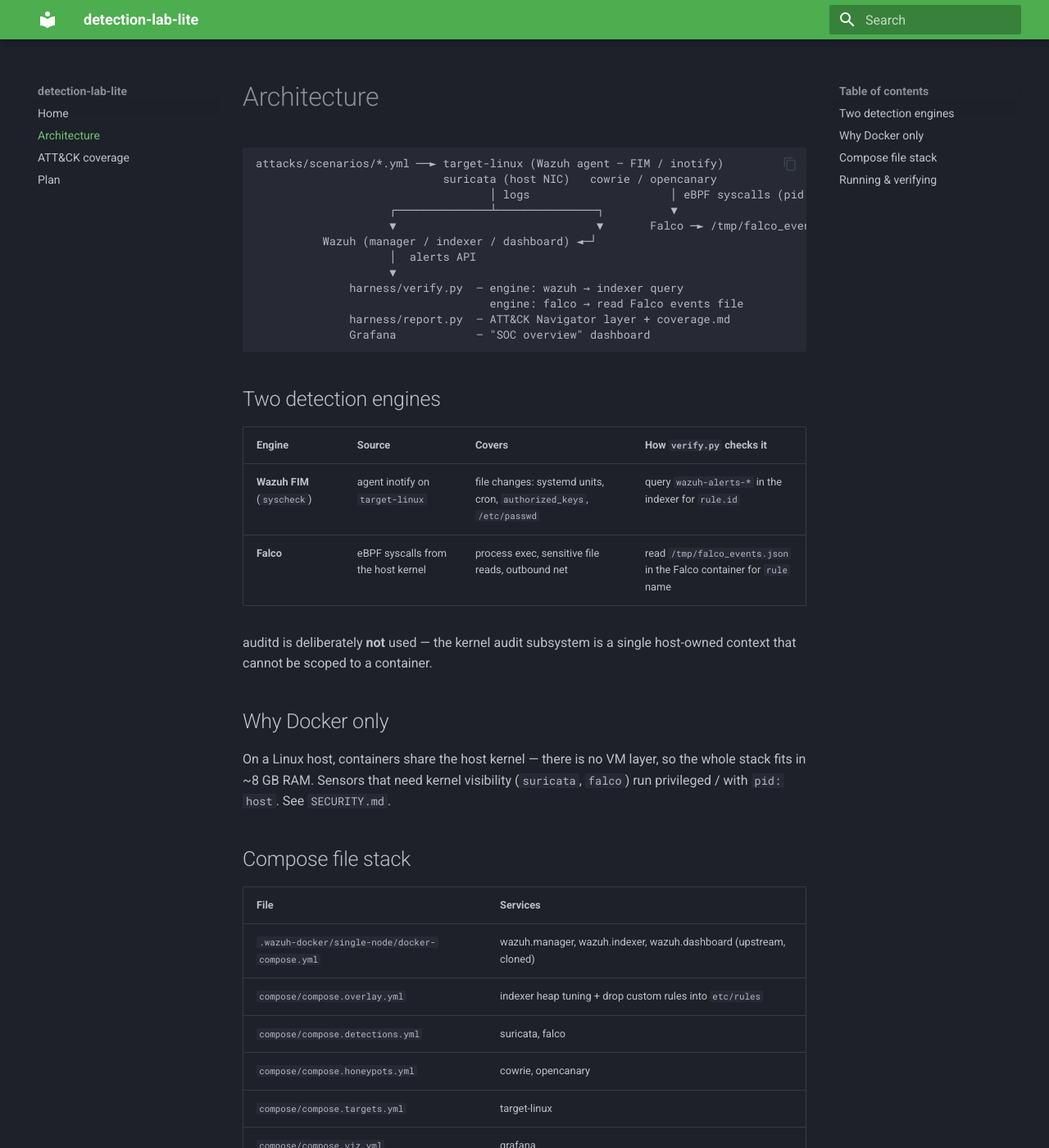
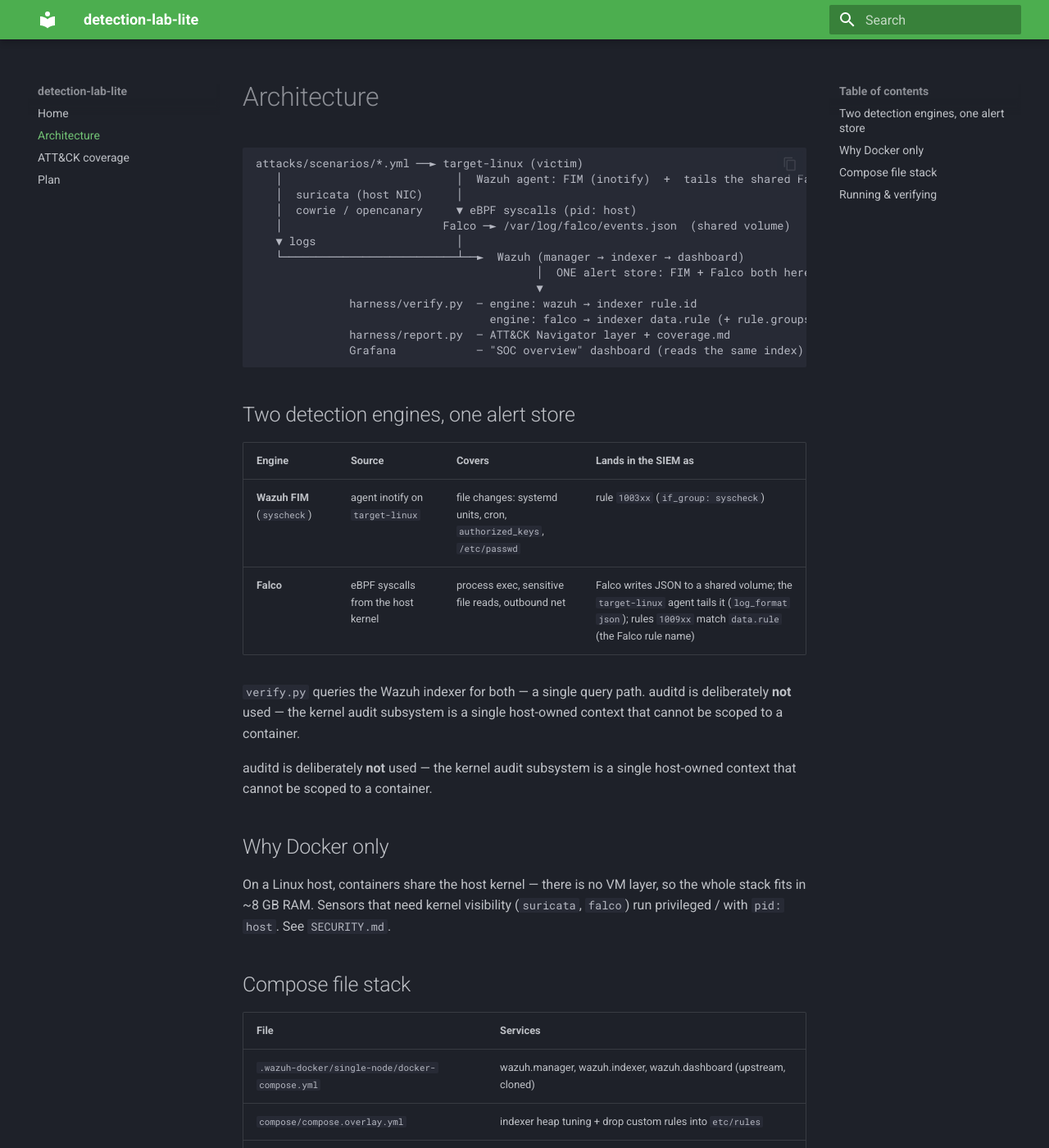
Before and after one commit to MhdFadlyy/detection-lab-lite, an MkDocs documentation site: the page built from docs/architecture.md, in a window 1280 px wide and 1400 px high. Shown: the whole window at 82% size. Built offline with MkDocs 1.6.1 and Material for MkDocs 9.7.7, drawn with Linux system fonts in a browser that asks for light colours; some of the changed text lies outside the part shown.

Commit message:
Stage 3 (B): Falco alerts land in the Wazuh indexer — one alert store
- Falco file_output -> shared falco_events volume; the target-linux agent tails
  it (log_format json), so runtime detections reach the SIEM alongside FIM
- detections/wazuh-native/0900-falco.xml: rule 1009xx per Falco rule, matched on
  the decoded 'rule' field (Falco rule name), ATT&CK-tagged
- verify.py/common.py: engine:falco now queries the indexer (data.rule +
  rule.groups:falco) — single query path, no more events-file reading
- no manager ossec.conf override (that broke authd before); the agent does it
- docs/README architecture updated
- ./lab test = 12/12, agent Active, authd fine

````diff
--- a/docs/architecture.md
+++ b/docs/architecture.md
@@ -1,26 +1,31 @@
 # Architecture
 
 ```
-attacks/scenarios/*.yml ──► target-linux (Wazuh agent — FIM / inotify)
-                            suricata (host NIC)   cowrie / opencanary
-                                   │ logs                     │ eBPF syscalls (pid: host)
-                    ┌──────────────┴───────────────┐          ▼
-                    ▼                              ▼       Falco ─► /tmp/falco_events.json
-          Wazuh (manager / indexer / dashboard) ◄─┘
-                    │  alerts API
-                    ▼
-              harness/verify.py  — engine: wazuh → indexer query
-                                   engine: falco → read Falco events file
+attacks/scenarios/*.yml ──► target-linux (victim)
+   │                          │  Wazuh agent: FIM (inotify)  +  tails the shared Falco events file
+   │  suricata (host NIC)     │
+   │  cowrie / opencanary     ▼ eBPF syscalls (pid: host)
+   │                        Falco ─► /var/log/falco/events.json  (shared volume)
+   ▼ logs                     │
+   └──────────────────────────┴──►  Wazuh (manager → indexer → dashboard)
+                                          │  ONE alert store: FIM + Falco both here
+                                          ▼
+              harness/verify.py  — engine: wazuh → indexer rule.id
+                                   engine: falco → indexer data.rule (+ rule.groups: falco)
               harness/report.py  — ATT&CK Navigator layer + coverage.md
-              Grafana            — "SOC overview" dashboard
+              Grafana            — "SOC overview" dashboard (reads the same index)
 ```
 
-## Two detection engines
+## Two detection engines, one alert store
 
-| Engine | Source | Covers | How `verify.py` checks it |
+| Engine | Source | Covers | Lands in the SIEM as |
 |---|---|---|---|
-| **Wazuh FIM** (`syscheck`) | agent inotify on `target-linux` | file changes: systemd units, cron, `authorized_keys`, `/etc/passwd` | query `wazuh-alerts-*` in the indexer for `rule.id` |
-| **Falco** | eBPF syscalls from the host kernel | process exec, sensitive file reads, outbound net | read `/tmp/falco_events.json` in the Falco container for `rule` name |
+| **Wazuh FIM** (`syscheck`) | agent inotify on `target-linux` | file changes: systemd units, cron, `authorized_keys`, `/etc/passwd` | rule `1003xx` (`if_group: syscheck`) |
+| **Falco** | eBPF syscalls from the host kernel | process exec, sensitive file reads, outbound net | Falco writes JSON to a shared volume; the `target-linux` agent tails it (`log_format json`); rules `1009xx` match `data.rule` (the Falco rule name) |
+
+`verify.py` queries the Wazuh indexer for both — a single query path.
+auditd is deliberately **not** used — the kernel audit subsystem is a single host-owned
+context that cannot be scoped to a container.
 
 auditd is deliberately **not** used — the kernel audit subsystem is a single host-owned
 context that cannot be scoped to a container.
@@ -58,7 +63,7 @@
 ready, so early scenarios would silently miss.
 
 Then each `attacks/scenarios/*.yml` is replayed inside `target-linux` and `verify.py` polls
-the matching engine (Falco events file, or the Wazuh indexer) for the expected alert.
+the Wazuh indexer for the expected alert (`rule.id` for FIM, `data.rule` for Falco).
 
 **CI:** the same `./lab test` runs in GitHub Actions as a required check — boots the stack,
 replays 12/12, asserts every alert. Falco needs kernel ≥ 5.8 and, for kernels ≥ 6.x, Falco
````
Also changed, not shown: README.md (+18 -15 lines), 9 other files.
